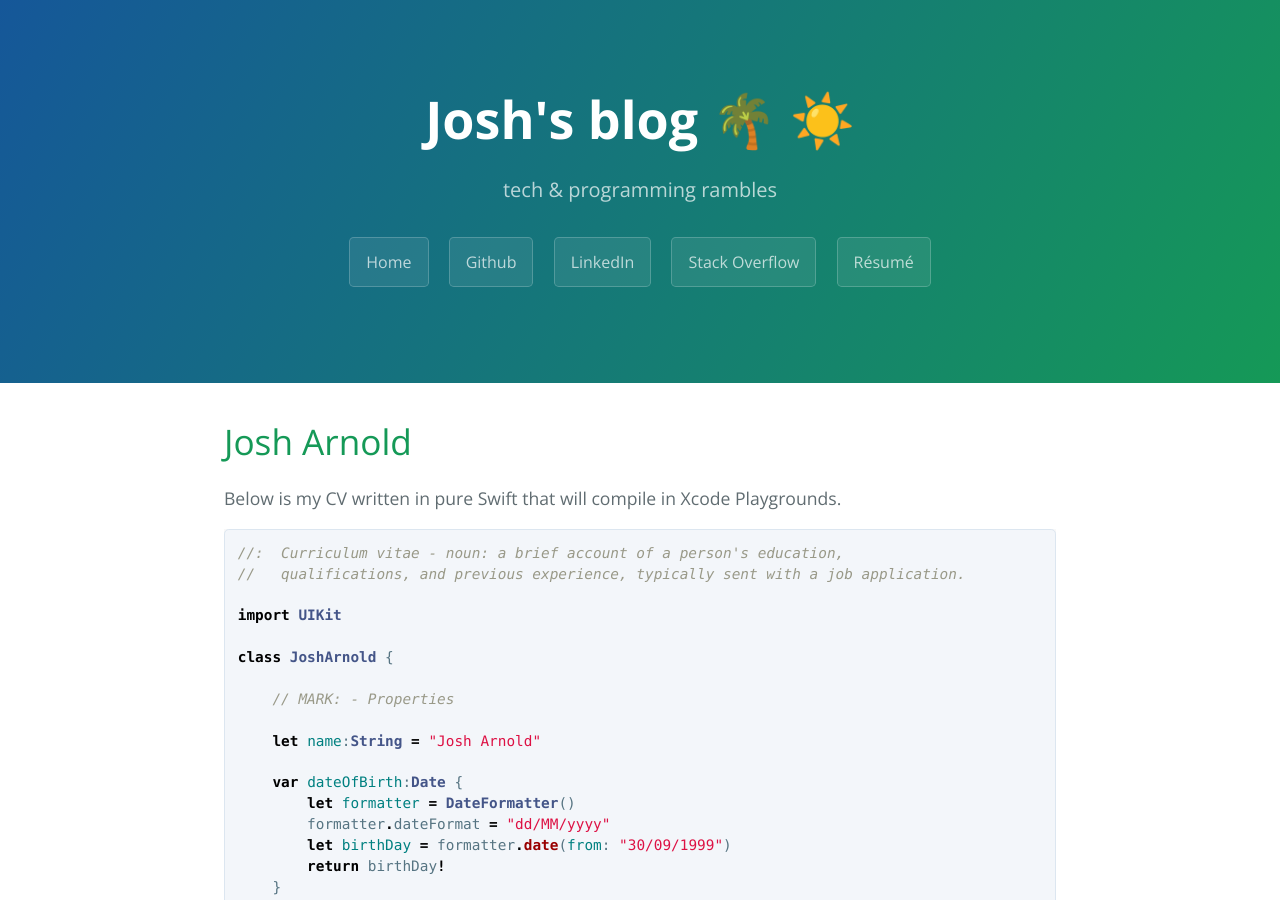
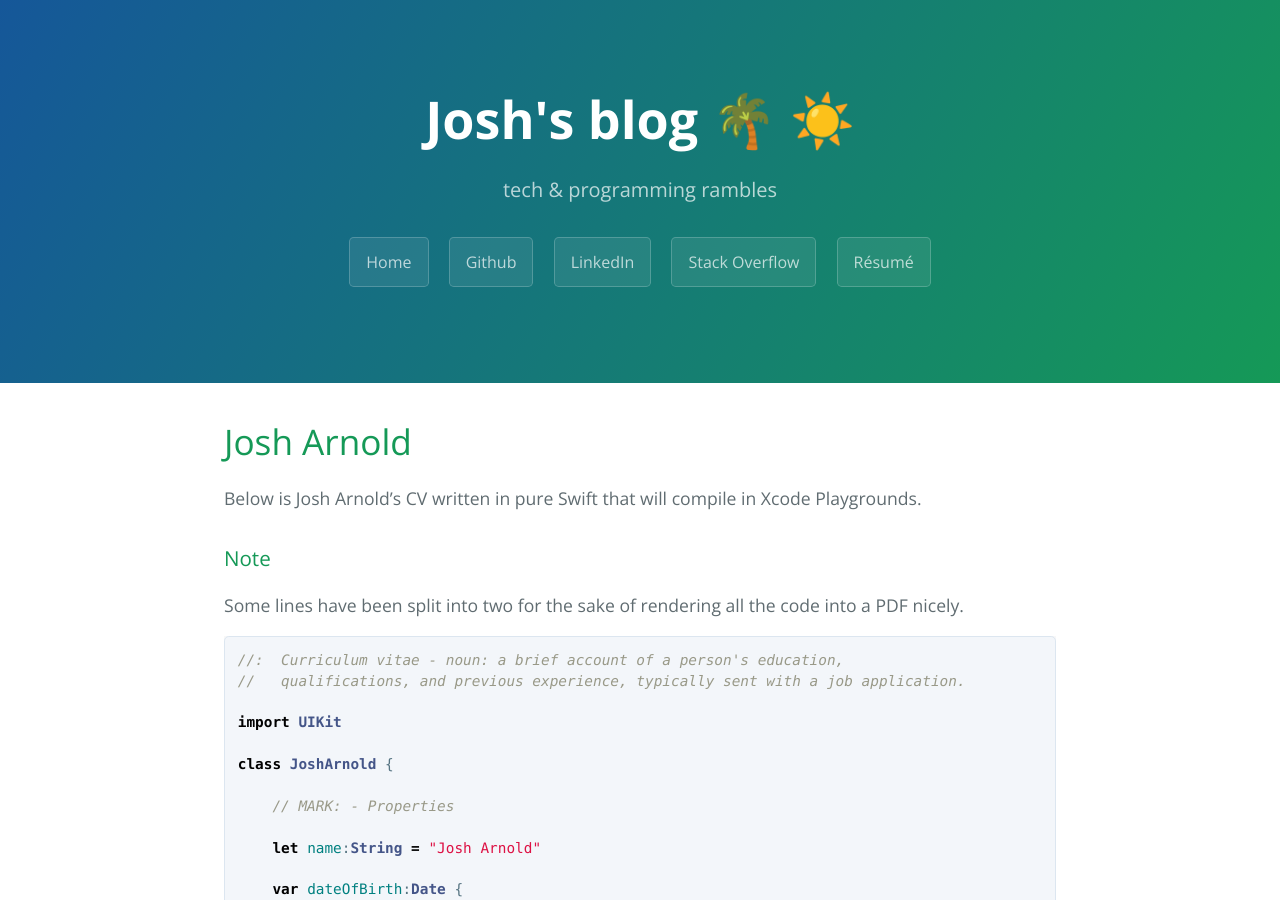
Before and after one commit to josharnoldjosh/josharnoldjosh.github.io, a Jekyll site: the page built from CV.MD, in a window 1280 px wide and 900 px high. Built offline with Jekyll 4.4.1, drawn with Linux system fonts in a browser that asks for light colours; our own code applies the rules of GitHub Pages for plain Markdown files.

Commit message:
Update CV.MD

````diff
--- a/CV.MD
+++ b/CV.MD
@@ -1,6 +1,9 @@
 # Josh Arnold
 
-Below is my CV written in pure Swift that will compile in Xcode Playgrounds.
+Below is Josh Arnold's CV written in pure Swift that will compile in Xcode Playgrounds.
+
+### Note
+Some lines have been split into two for the sake of rendering all the code into a PDF nicely.
 
 
 ```swift
````
